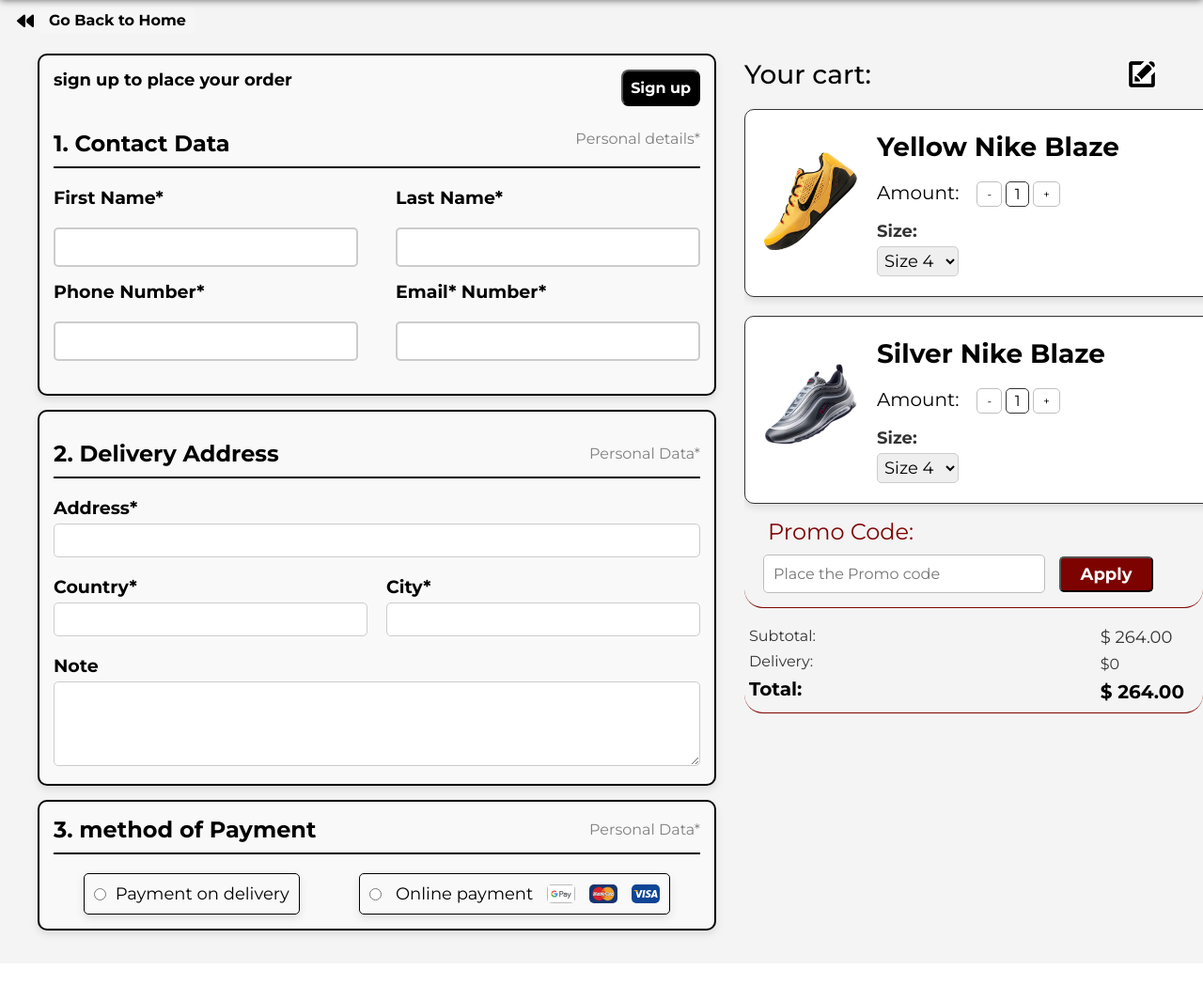
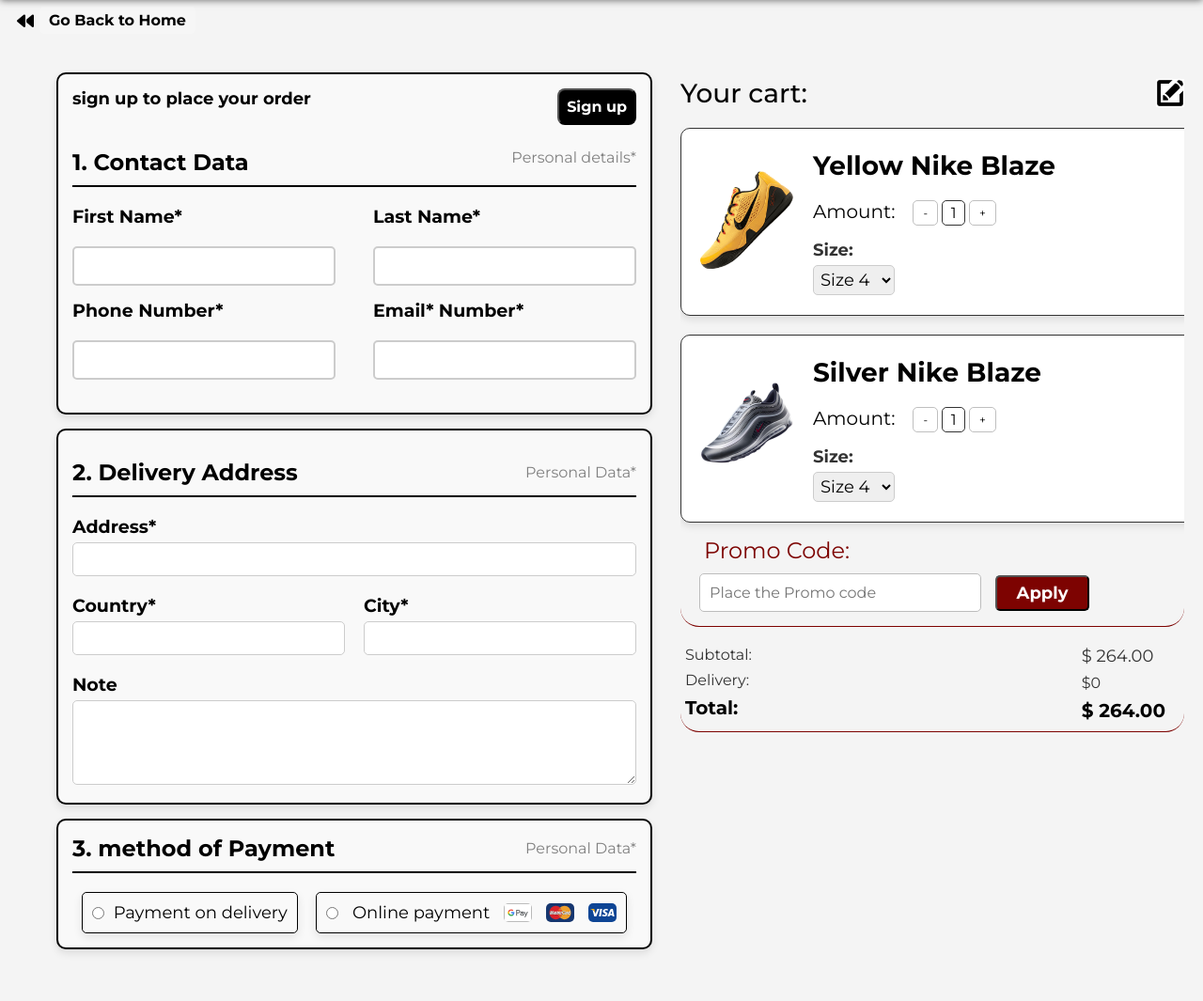
Before and after one commit to hamzeh-kizawi/render-flask-shoes-website, a Flask app: page /checkout in a window 1280 px wide. Shown: the part 43-1108 px from the top of the page at 94% size. Before the commit the page ends 1043 px from the top, so only its background shows below. Run offline with Flask 3, Linux system fonts and the light colour scheme; some libraries are stand-ins or nearby versions; some web fonts are replaced.

Commit message:
initial commit

```diff
--- a/static/checkout.css
+++ b/static/checkout.css
@@ -38,8 +38,8 @@
 
 .main-container{
   display: flex;
-  flex-direction: row;
   margin-top: 40px;
+  padding: 20px;
 }
 
 .info-container {
@@ -91,6 +91,10 @@
   padding-bottom: 10px;
   border-bottom: 2px solid black;
   margin-bottom: 20px;
+}
+.login-btn-checkout{
+  color: white;
+  text-decoration: none;
 }
 
 .contact-data .contact-text{
@@ -290,14 +294,13 @@
 
 /* cart section*/
 .order-info{
-  flex: 4;
   display: flex;
   flex-direction: column;
   margin-top: 65px;
   height: 100vh;
   overflow: scroll;
-  -ms-overflow-style: none; /* IE and Edge */
-  scrollbar-width: none; /* Firefox */
+  -ms-overflow-style: none;
+  scrollbar-width: none;
 }
 
 .order-info .product-header{
@@ -312,9 +315,7 @@
   font-weight: 500;
 }
 
-.order-info .product-header img{
-  margin-right: 50px;
-}
+
 
 .order-info .product-header img{
   width: 30px;
--- a/templates/checkout.html
+++ b/templates/checkout.html
@@ -18,7 +18,7 @@
     <div class="personal-data-info">
       <div class="register-btn">
         <p>sign up to place your order</p>
-        <button>Sign up</button>
+        <button><a href="{{ url_for('login') }}" class="login-btn-checkout">Sign up</a></button>
       </div>
       <div class="contact-data">
         <p class="contact-text">1. Contact Data</p>
```
